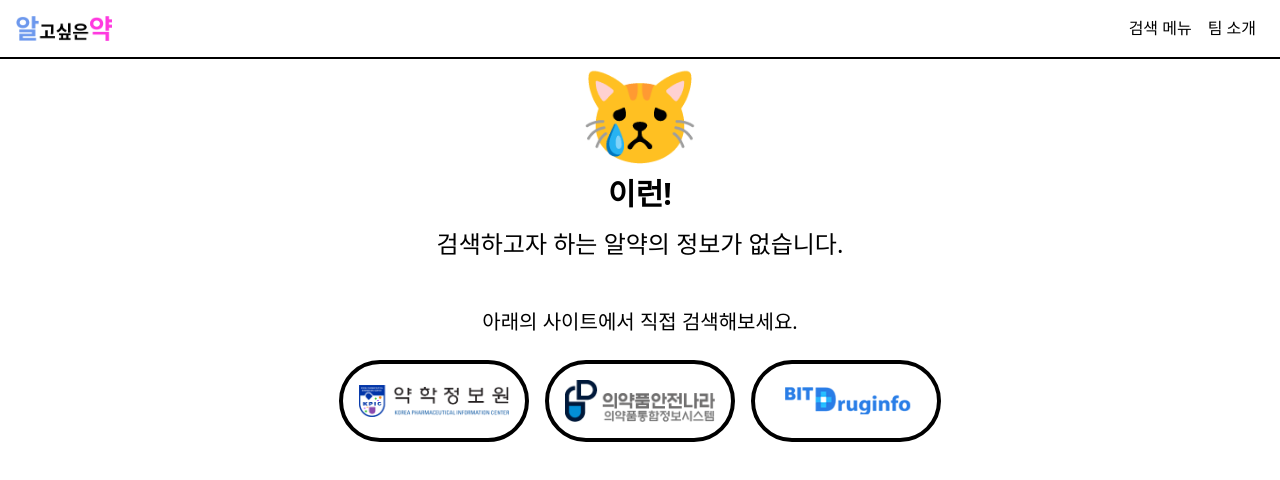
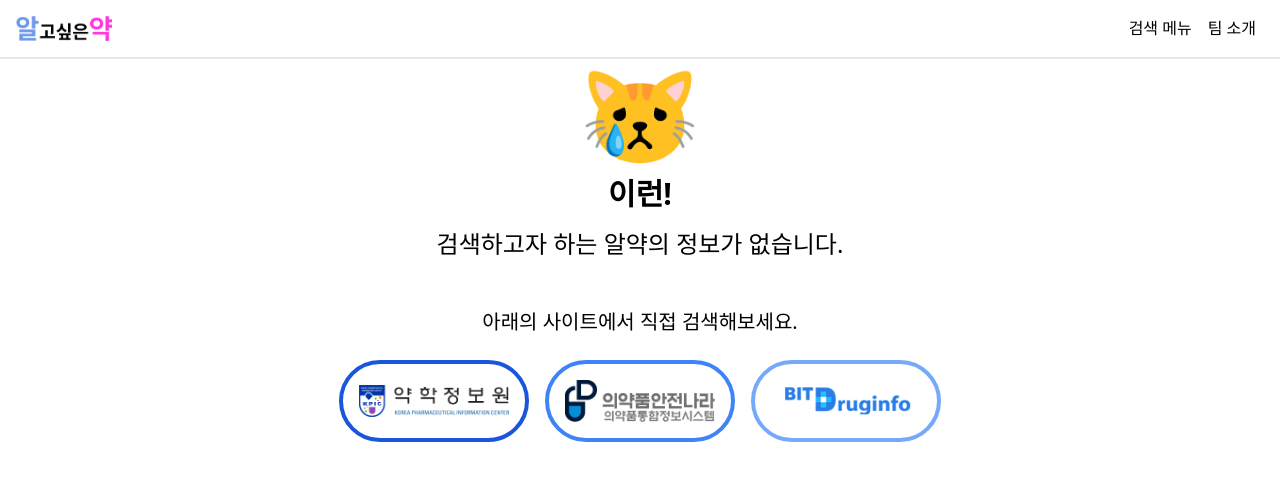
Before and after one commit to HiImConan/capstone-client, a Next.js app: page /result/nothing in a window 1280 px wide. Shown: the top 480 px of the page. Built offline with nearby package versions, Linux system fonts and the light colour scheme.

Commit message:
fix build error: passing appropriate props to page.tsx

```diff
--- a/app/result/[itemSeq]/page.tsx
+++ b/app/result/[itemSeq]/page.tsx
@@ -8,10 +8,10 @@ import { DRUG_INFO_LIST, IDrugInfo } from "../constant/type";
 import Loading from "@/app/loading";
 import Nothing from "../nothing/page";
 
-export default function DetailPage() {
+const DetailPage = () => {
   const [drugInfo, setDrugInfo] = useState<IDrugInfo | null>(null);
   const searchParams = useSearchParams();
-  const itemSeq = searchParams.get("itemSeq");
+  const itemSeq = searchParams.get("itemSeq") as string;
   const itemName = searchParams.get("itemName");
 
   const getDrugInfo = async (itemSeq: string) => {
@@ -36,7 +36,7 @@ export default function DetailPage() {
   return (
     <>
       <meta
-        http-equiv="Content-Security-Policy"
+        httpEquiv="Content-Security-Policy"
         content="upgrade-insecure-requests"
       />
       <div className="flex flex-col justify-center items-center gap-4 h-full">
@@ -70,7 +70,7 @@ export default function DetailPage() {
               ))}
             </div>
           ) : (
-            <Nothing itemSeq={itemSeq as string} />
+            <Nothing searchParams={{ itemSeq: itemSeq }} />
           )
         ) : (
           <Loading />
@@ -78,4 +78,5 @@ export default function DetailPage() {
       </div>
     </>
   );
-}
+};
+export default DetailPage;
--- a/app/result/nothing/page.tsx
+++ b/app/result/nothing/page.tsx
@@ -1,7 +1,12 @@
+import React, { FunctionComponent } from "react";
 import Link from "next/link";
 import Image from "next/image";
 
-const NothingPage = ({ itemSeq }: { itemSeq: string }) => {
+interface Props {
+  searchParams: { [key: string]: string | string[] | undefined };
+}
+
+const NothingPage: FunctionComponent<Props> = ({ searchParams }) => {
   return (
     <div className="flex flex-col justify-center items-center gap-4">
       <div className="text-8xl">😿</div>
@@ -23,7 +28,7 @@ const NothingPage = ({ itemSeq }: { itemSeq: string }) => {
           />
         </Link>
         <Link
-          href={`https://nedrug.mfds.go.kr/searchDrug?itemSeq=${itemSeq}`}
+          href={`https://nedrug.mfds.go.kr/searchDrug?itemSeq=${searchParams.itemSeq}`}
           className="border-4 border-blue-500 focus:outline-none focus:ring-4 focus:ring-blue-500 rounded-full p-4 text-center h-full flex justify-center items-center"
         >
           <Image
@@ -34,7 +39,7 @@ const NothingPage = ({ itemSeq }: { itemSeq: string }) => {
           />
         </Link>
         <Link
-          href={`https://www.druginfo.co.kr/search2/search.aspx?q=${itemSeq}`}
+          href={`https://www.druginfo.co.kr/search2/search.aspx?q=${searchParams.itemSeq}`}
           className="border-4 border-blue-400 focus:outline-none focus:ring-4 focus:ring-blue-400 rounded-full p-4 text-center h-full flex justify-center items-center"
         >
           <Image
--- a/package.json
+++ b/package.json
@@ -15,6 +15,7 @@
     "autoprefixer": "10.4.14",
     "eslint": "8.39.0",
     "eslint-config-next": "13.3.1",
+    "flowbite": "^1.6.5",
     "next": "13.3.1",
     "postcss": "8.4.23",
     "react": "18.2.0",
--- a/tailwind.config.js
+++ b/tailwind.config.js
@@ -28,4 +28,5 @@ module.exports = {
       },
     },
   },
+  plugins: [require("flowbite/plugin")],
 };
```
Also changed, not shown: 1 other file (tests, documents, lock files or other folders).
